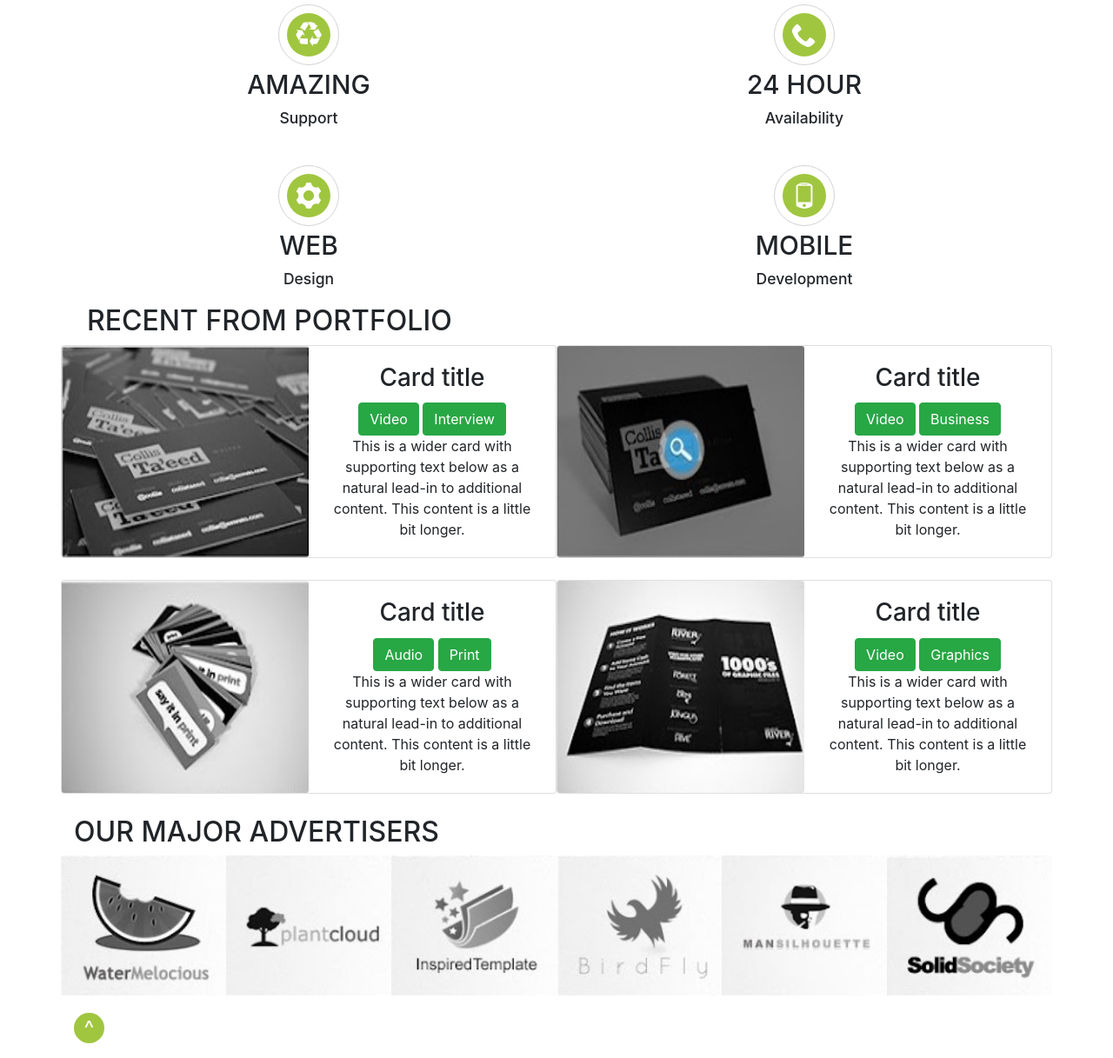
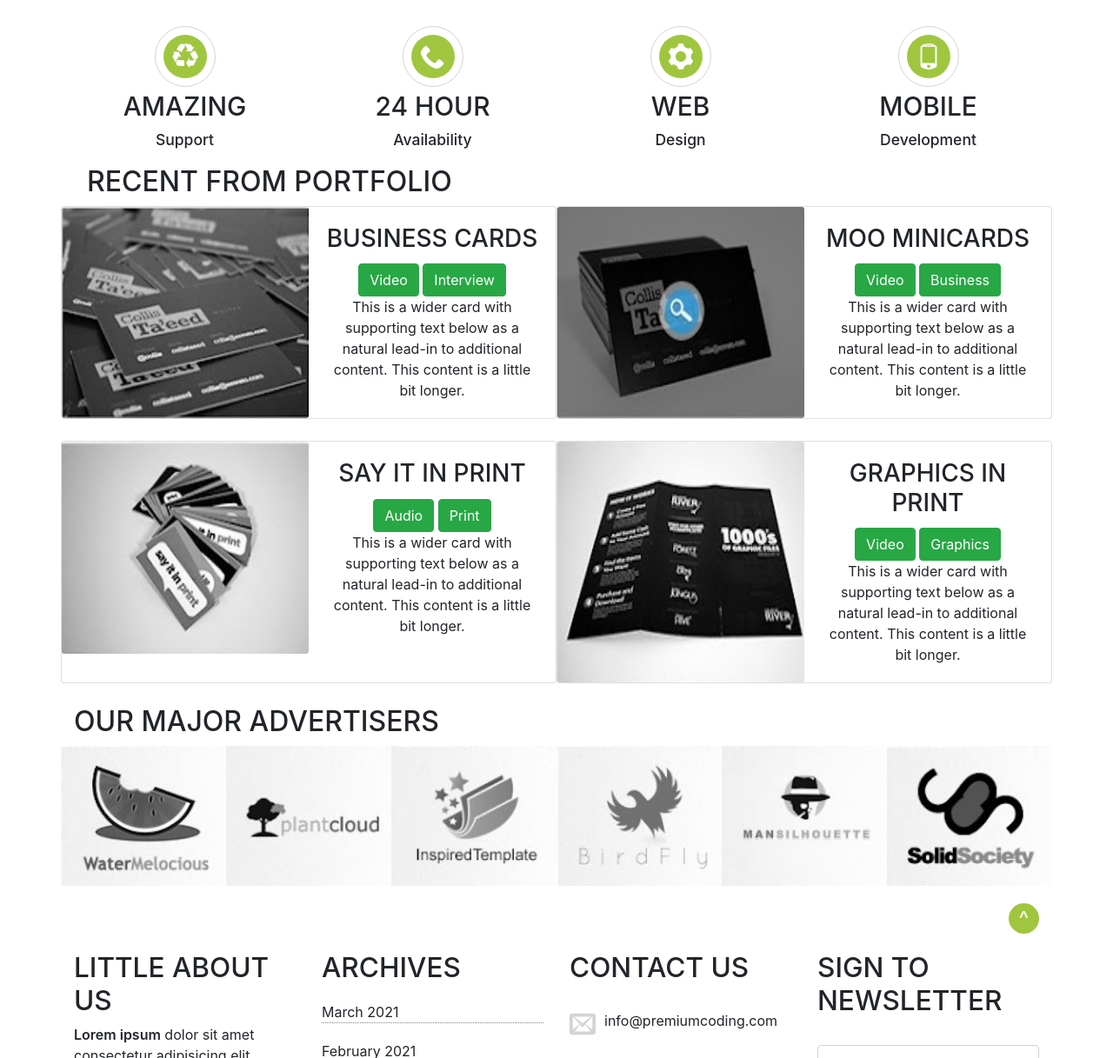
Before and after one commit to fearblackscarab/graphicumbrella, a plain HTML site: page index.html in a window 1280 px wide. Shown: the part 633-1850 px from the top of the page at 87% size. Drawn offline with nearby package versions, Linux system fonts and the light colour scheme.

Commit message:
release 1.0

```diff
--- a/css/media.css
+++ b/css/media.css
@@ -7,7 +7,14 @@
 }
 
 /* end card media */
+/* footer icons */
+@media(min-width:768px){
+.footer .icon{
+    font-size: 30px;
+}
+}
 
+/* end footer icons */
 /* bot-nav media*/
 
 @media(max-width:768px){
--- a/css/style.css
+++ b/css/style.css
@@ -1,6 +1,11 @@
 :root{
     --primary: #a0c63f;
 }
+
+.clear{
+    clear: both;
+}
+
 /* icons */
 .icon {
     display: inline-block;
@@ -32,15 +37,18 @@
 
 .umbrella-img{
       padding: 0;
+      margin-bottom: 25px;
 }
 
 .logo-title{
-    font-size: calc(32px + (55 - 32) * ((100vw - 300px) / (1600 - 300)));
+    font-size: calc(32px + (50 - 32) * ((100vw - 300px) / (1600 - 300)));
 }
 
 .top-nav-item{
     text-transform: uppercase;
       color: black;
+      padding-top: 35px;
+      margin-bottom: 10px;
 }
 /* end header */
 /* main */
@@ -169,6 +177,10 @@
     border-bottom: 1px dotted grey;
 }
 
+.contact-item .icon{
+    margin-right: 10px;
+}
+
 .contact-item{
     margin: 30px 0;
 }
--- a/index.html
+++ b/index.html
@@ -90,7 +90,7 @@
                 <h2 class="section2-header col-12"> WELCOME TO <span class="elegant">ELEGANTICA</span> - A MINIMAL
                     BUSINESS THEME</h2>
                 <div class="row">
-                    <div class="support col-6 text-center">
+                    <div class="support col-6 col-lg-3 text-center">
                         <div class="icon-border">
                             <svg class="icon icon-recycle">
                                 <use xlink:href="#icon-recycle"></use>
@@ -99,7 +99,7 @@
                         <p class="section2-text1">AMAZING</p>
                         <p class="section2-text2">Support</p>
                     </div>
-                    <div class="availability col-6 text-center">
+                    <div class="availability col-6 col-lg-3 text-center">
                         <div class="icon-border">
                             <svg class="icon icon-phone">
                                 <use xlink:href="#icon-phone"></use>
@@ -108,7 +108,7 @@
                         <p class="section2-text1">24 HOUR</p>
                         <p class="section2-text2">Availability</p>
                     </div>
-                    <div class="design col-6 text-center">
+                    <div class="design col-6 col-lg-3 text-center">
                         <div class="icon-border">
                             <svg class="icon icon-cog">
                                 <use xlink:href="#icon-cog"></use>
@@ -117,7 +117,7 @@
                         <p class="section2-text1">WEB</p>
                         <p class="section2-text2">Design</p>
                     </div>
-                    <div class="development col-6 text-center">
+                    <div class="development col-6 col-lg-3 text-center">
                         <div class="icon-border">
                             <svg class="icon icon-mobile">
                                 <use xlink:href="#icon-mobile"></use>
@@ -138,7 +138,7 @@
                             <img src="media/business-cards.jpg" alt="business cards"
                                 class="img-fluid card-img col-12 col-sm-6">
                             <div class="card-body text-center col-12 col-sm-6">
-                                <h3 class="card-title">Card title</h3>
+                                <h3 class="card-title">BUSINESS CARDS</h3>
                                 <button class="button btn btn-success">Video</button>
                                 <button class="button btn btn-success">Interview</button>
                                 <p class="card-text ">This is a wider card with supporting text below as a natural
@@ -151,7 +151,7 @@
                             <img src="media/moo-minicards.jpg" alt="moo cards"
                                 class="img-fluid card-img col-12 col-sm-6 no-gutters">
                             <div class="card-body text-center col-12 col-sm-6">
-                                <h3 class="card-title">Card title</h3>
+                                <h3 class="card-title">MOO MINICARDS</h3>
                                 <button class="button btn btn-success">Video</button>
                                 <button class="button btn btn-success">Business</button>
                                 <p class="card-text ">This is a wider card with supporting text below as a natural
@@ -164,7 +164,7 @@
                             <img src="media/say-it-in-print.jpg" alt="say it in print cards"
                                 class="img-fluid card-img col-12 col-sm-6 no-gutters">
                             <div class="card-body text-center col-12 col-sm-6">
-                                <h3 class="card-title">Card title</h3>
+                                <h3 class="card-title">SAY IT IN PRINT</h3>
                                 <button class="button btn btn-success">Audio</button>
                                 <button class="button btn btn-success">Print</button>
                                 <p class="card-text ">This is a wider card with supporting text below as a natural
@@ -177,7 +177,7 @@
                             <img src="media/graphics-in-print.jpg" alt="graphics in print cards"
                                 class=" card-img col-12 col-sm-6 no-gutters">
                             <div class="card-body text-center col-12 col-sm-6">
-                                <h3 class="card-title">Card title</h3>
+                                <h3 class="card-title">GRAPHICS IN PRINT</h3>
                                 <button class="button btn btn-success">Video</button>
                                 <button class="button btn btn-success">Graphics</button>
                                 <p class="card-text ">This is a wider card with supporting text below as a natural
@@ -199,9 +199,10 @@
                     <img src="media/mansilhouette.jpg" alt="man silhouette" class="img-fluid col-4 col-md-2 ad-img">
                     <img src="media/solidsociety.jpg" alt="solid society" class="img-fluid col-4 col-md-2 ad-img">
                 </div>
-                <div class="back-top-div text-center">
+                <div class="back-top-div float-right text-center">
                     <a href="#header" class="back-top">^</a>
                 </div>
+                <div class="clear"></div>
             </div>
         </section>
     </main>
```
